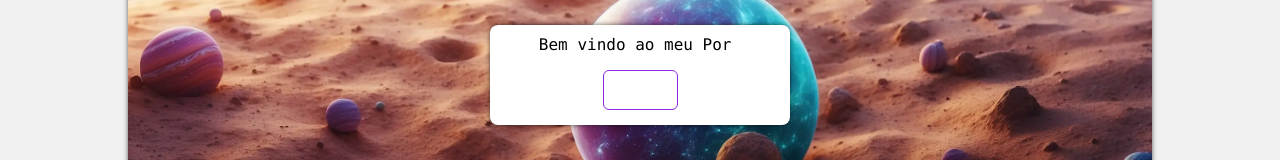
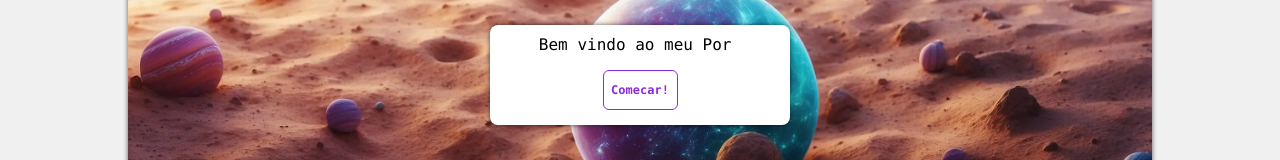
Before and after one commit to emers0n17/Portfolio_React, a React (Vite) app: page / in a window 1280 px wide. Shown: the part 235-395 px from the top of the page. Built offline with nearby package versions, Linux system fonts and the light colour scheme.

Commit message:
Ajuste para deploy

```diff
--- a/src/Componentes/inicio/inicio.jsx
+++ b/src/Componentes/inicio/inicio.jsx
@@ -45,7 +45,7 @@ function Banner() {
       <img src={background} alt="" />
         <div className="bannerInicio_texto">
 <TypeAnimation sequence={["Ola!...", "Bem vindo ao meu Portfolio...", 1000]} speed={300} />
-         <button id="bannerBotao" className="btn_card1_conteudo"><a href="#perfil">Comecar!</a></button>
+         <button id="bannerBotao" className="btn_card1_conteudo"><a id="boatao_banner_inicio" href="#perfil">Comecar!</a></button>
         </div>
 
     </div>
--- a/src/Estilos/estyleInicio.css
+++ b/src/Estilos/estyleInicio.css
@@ -29,16 +29,16 @@
  #bannerBotao {
   border: 1px solid blueviolet;
   background-color: transparent;
-  color: blueviolet;
   font-weight: 700;
 }
 
-#bannerBotao a {
+#bannerBotao #boatao_banner_inicio {
   text-decoration: none;
   padding: 10px;
+  color: blueviolet;
 }
 
-#bannerBotao a:hover {
+#bannerBotao #boatao_banner_inicio:hover {
   color: white;
 }
 
```
